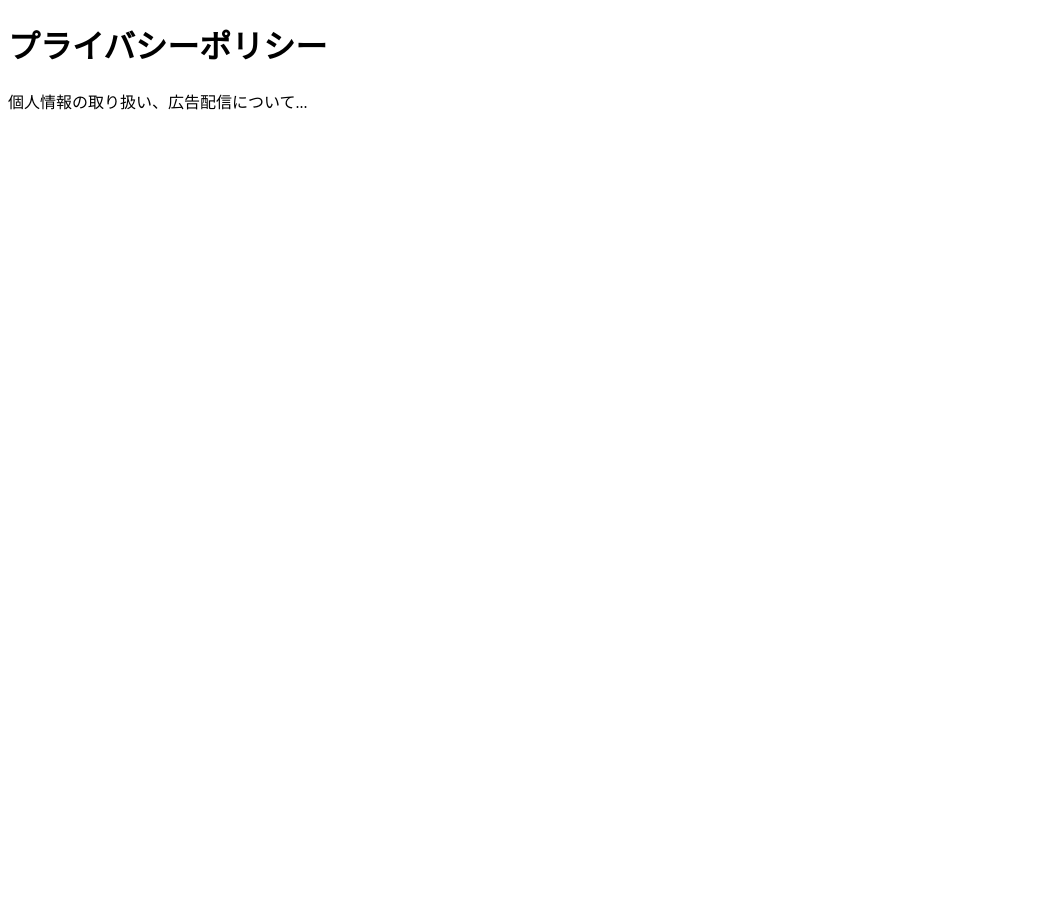
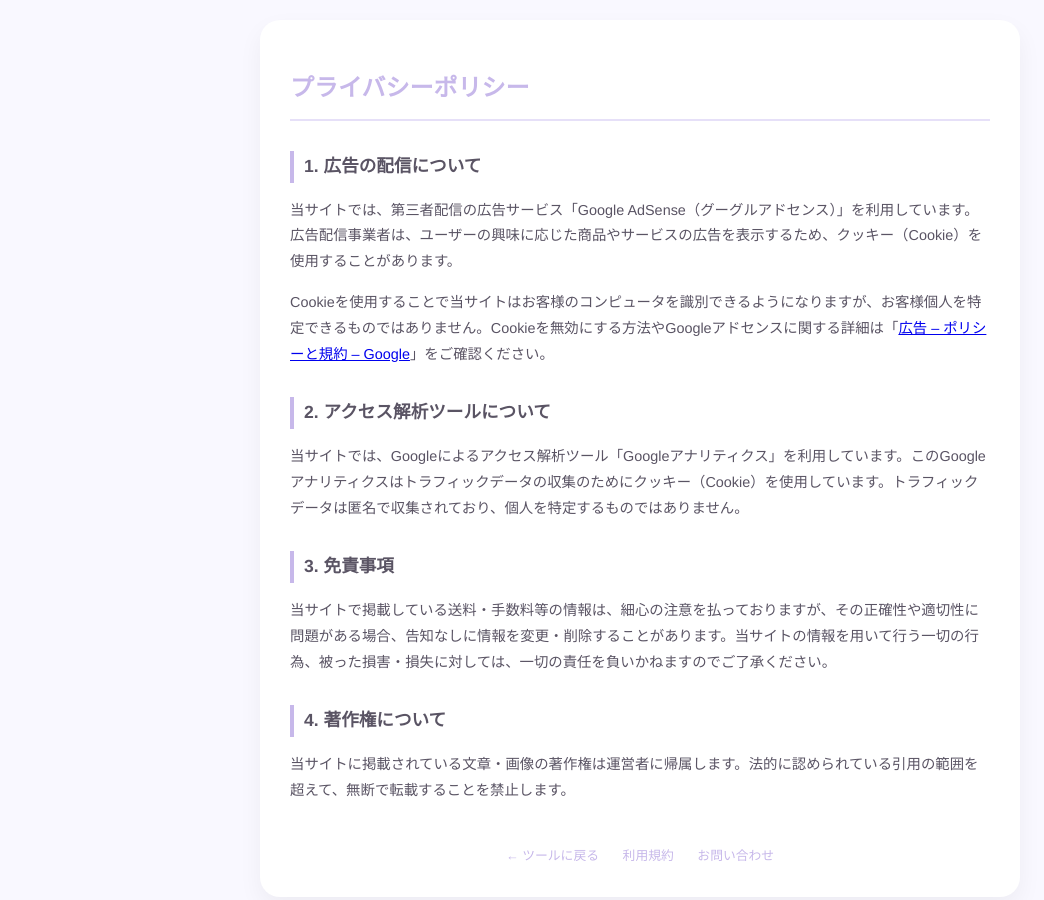
Before and after one commit to usefultools-sgt/mercari-calculator2026, a plain HTML site: page privacy.html in a window 1280 px wide. Shown: the whole page, without its empty margins (0-1044 px from the left). Before the commit the page ends 800 px from the top, so only its background shows below. Drawn offline with Linux system fonts and the light colour scheme.

Commit message:
Update privacy.html

```diff
--- a/privacy.html
+++ b/privacy.html
@@ -4,9 +4,78 @@
   <meta charset="UTF-8"/>
   <meta name="viewport" content="width=device-width,initial-scale=1.0,viewport-fit=cover"/>
   <title>プライバシーポリシー | フリマ送料診断・利益計算ツール 2026</title>
+  <style>
+    :root {
+      --lavender: #C7B8EA;
+      --lav-soft: #E6E0F8;
+      --text: #5A5464;
+    }
+    body {
+      font-family: 'Helvetica Neue', Arial, sans-serif;
+      background-color: #f9f8ff;
+      color: var(--text);
+      margin: 0;
+      padding: 20px;
+      line-height: 1.8;
+    }
+    .container {
+      max-width: 700px;
+      margin: 0 auto;
+      background: white;
+      padding: 30px;
+      border-radius: 20px;
+      box-shadow: 0 10px 25px rgba(0,0,0,0.05);
+    }
+    h1 {
+      color: var(--lavender);
+      border-bottom: 2px solid var(--lav-soft);
+      padding-bottom: 10px;
+      font-size: 1.5rem;
+    }
+    h2 {
+      font-size: 1.1rem;
+      margin-top: 30px;
+      color: var(--text);
+      border-left: 4px solid var(--lavender);
+      padding-left: 10px;
+    }
+    p, ul {
+      font-size: 0.9rem;
+    }
+    .footer-links {
+      text-align: center;
+      margin-top: 40px;
+      font-size: 0.8rem;
+    }
+    .footer-links a {
+      color: var(--lavender);
+      text-decoration: none;
+      margin: 0 10px;
+    }
+  </style>
 </head>
 <body>
-  <h1>プライバシーポリシー</h1>
-  <p>個人情報の取り扱い、広告配信について...</p>
-  </body>
+  <div class="container">
+    <h1>プライバシーポリシー</h1>
+
+    <h2>1. 広告の配信について</h2>
+    <p>当サイトでは、第三者配信の広告サービス「Google AdSense（グーグルアドセンス）」を利用しています。広告配信事業者は、ユーザーの興味に応じた商品やサービスの広告を表示するため、クッキー（Cookie）を使用することがあります。</p>
+    <p>Cookieを使用することで当サイトはお客様のコンピュータを識別できるようになりますが、お客様個人を特定できるものではありません。Cookieを無効にする方法やGoogleアドセンスに関する詳細は「<a href="https://policies.google.com/technologies/ads" target="_blank" rel="noopener">広告 – ポリシーと規約 – Google</a>」をご確認ください。</p>
+
+    <h2>2. アクセス解析ツールについて</h2>
+    <p>当サイトでは、Googleによるアクセス解析ツール「Googleアナリティクス」を利用しています。このGoogleアナリティクスはトラフィックデータの収集のためにクッキー（Cookie）を使用しています。トラフィックデータは匿名で収集されており、個人を特定するものではありません。</p>
+
+    <h2>3. 免責事項</h2>
+    <p>当サイトで掲載している送料・手数料等の情報は、細心の注意を払っておりますが、その正確性や適切性に問題がある場合、告知なしに情報を変更・削除することがあります。当サイトの情報を用いて行う一切の行為、被った損害・損失に対しては、一切の責任を負いかねますのでご了承ください。</p>
+
+    <h2>4. 著作権について</h2>
+    <p>当サイトに掲載されている文章・画像の著作権は運営者に帰属します。法的に認められている引用の範囲を超えて、無断で転載することを禁止します。</p>
+
+    <div class="footer-links">
+      <a href="index.html">← ツールに戻る</a>
+      <a href="terms.html">利用規約</a>
+      <a href="contact.html">お問い合わせ</a>
+    </div>
+  </div>
+</body>
 </html>
```
